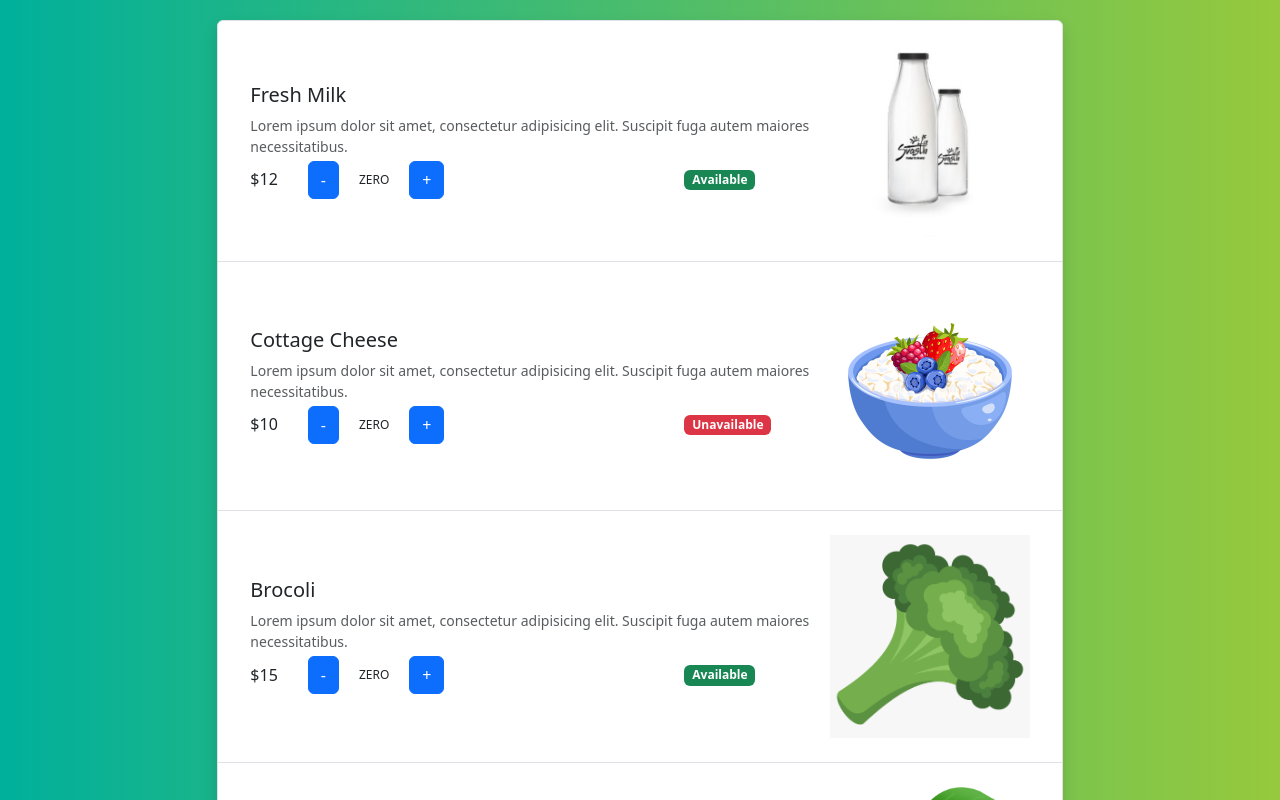
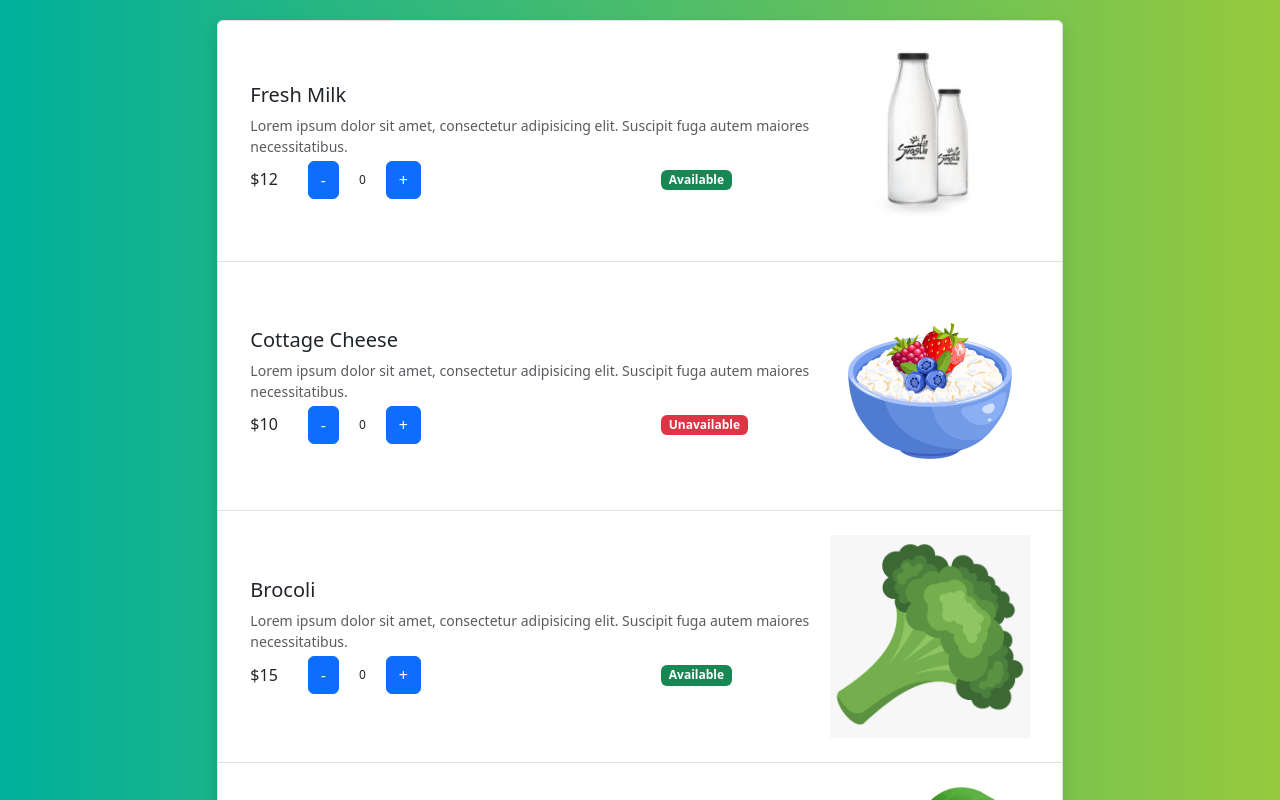
Before and after one commit to NicholasCloud4/complete-react-course, a React (Create React App) app: page / in a window 1280 px wide. Shown: the top 800 px of the page. Built offline with nearby package versions, Linux system fonts and the light colour scheme.

Commit message:
Working with State in React

```diff
--- a/src/Components/ProductDetails.jsx
+++ b/src/Components/ProductDetails.jsx
@@ -1,7 +1,5 @@
-import React from 'react'
+import React, { useState } from 'react'
 import Button from './Button';
-
-
 
 
 function ProductDetails(props) {
@@ -9,19 +7,22 @@ function ProductDetails(props) {
     let badgeClass = "badge-margin-left-240 badge ";
     badgeClass += props.isAvailable ? "badge bg-success" : "badge bg-danger"
 
-    let productCount = 0;
+    // let productCount = 0;
+    const [productCount, setProductCount] = useState(0);
     function displayFormattedProductCount() {
-        return productCount > 0 ? productCount : "ZERO";
+        return productCount > 0 ? productCount : 0;
     }
 
     function incrementProductCount() {
-        productCount++;
-        console.log(productCount)
+        // productCount++;
+        // console.log(productCount)
+        setProductCount(productCount + 1);
     }
 
     function decrementProductCount() {
-        productCount--;
-        console.log(productCount)
+        // productCount--;
+        // console.log(productCount)
+        setProductCount(productCount - 1);
     }
 
     return (
```
